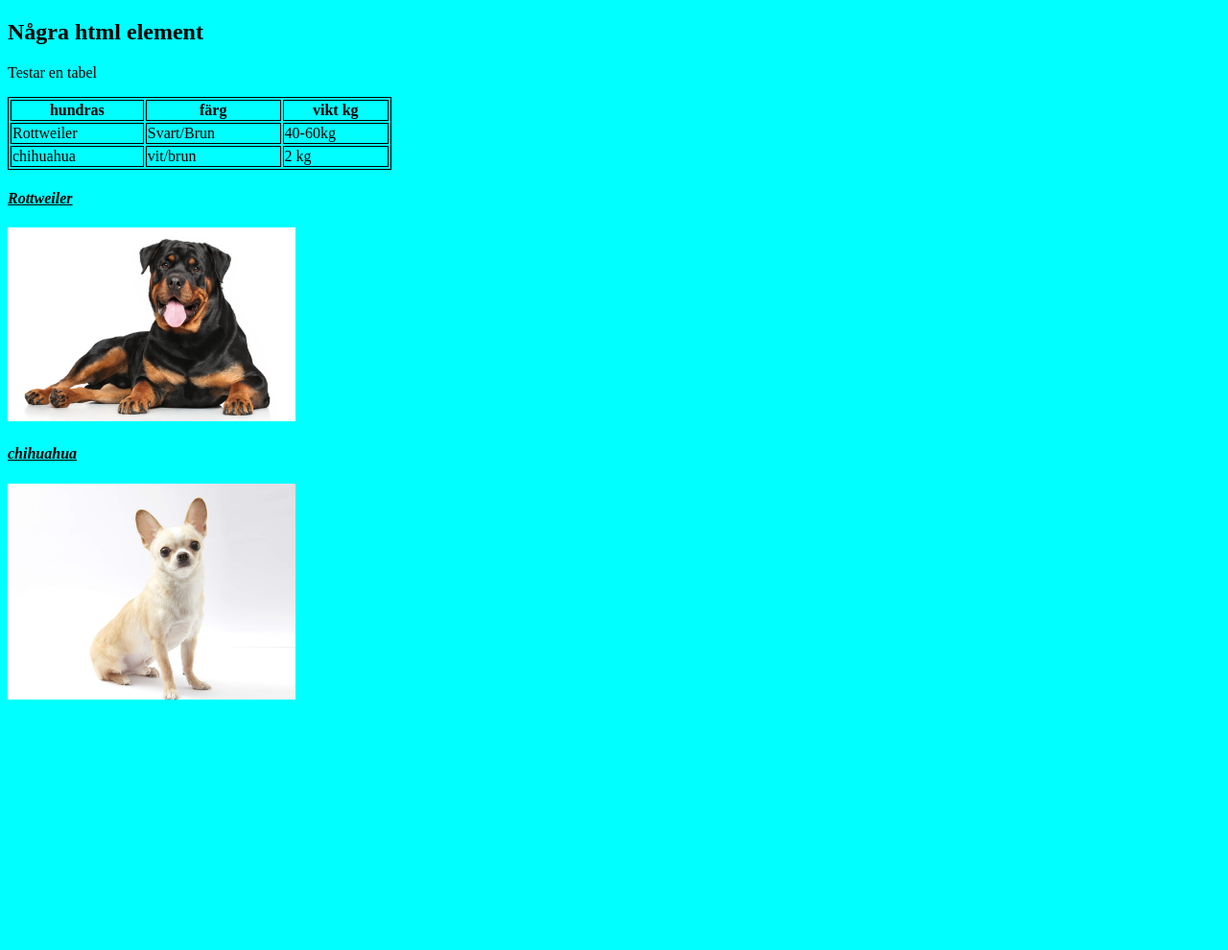
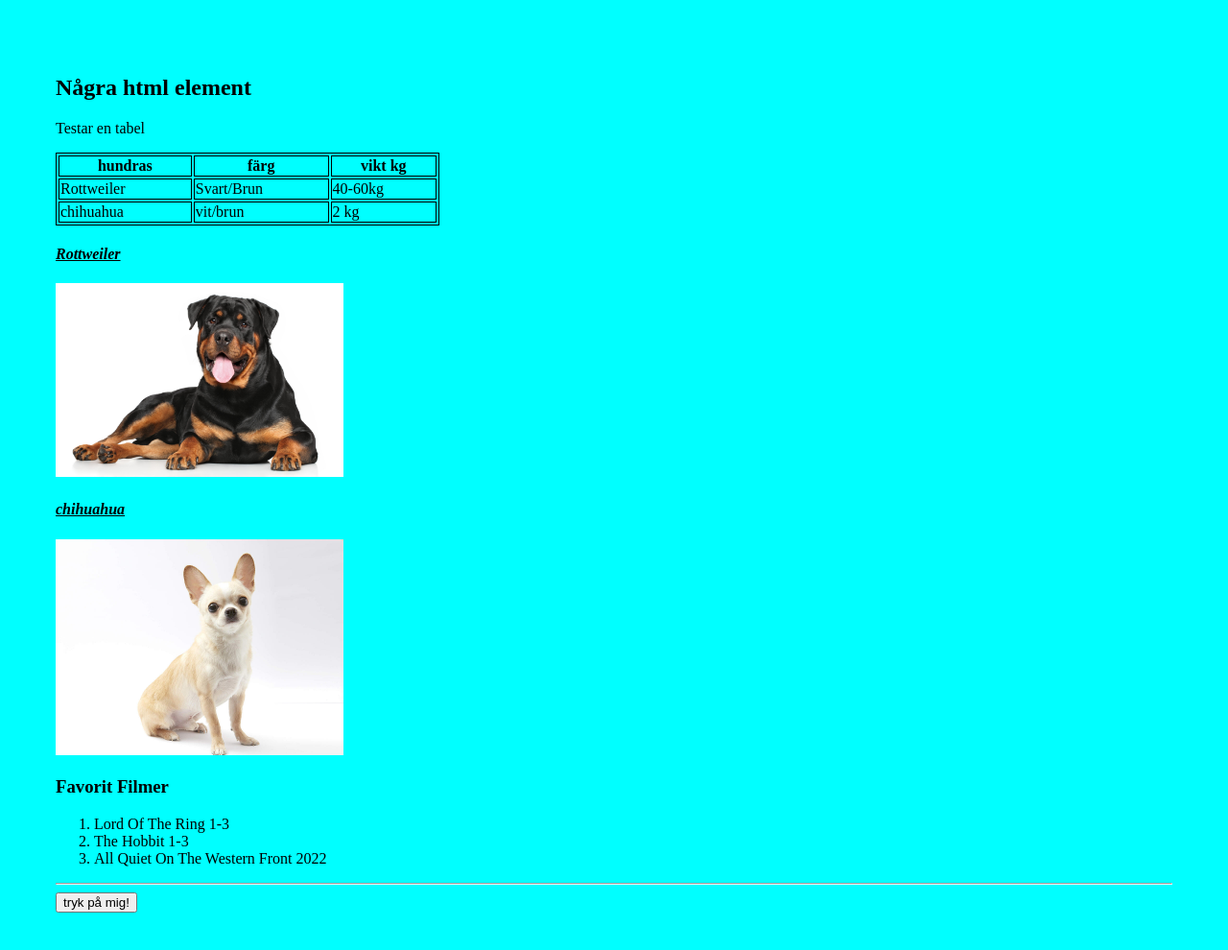
Before and after one commit to ZZasj/ZZasj.github.io, a plain HTML site: page html_element/index.html in a window 1280 px wide. Shown: the whole page at 96% size. Before the commit the page ends 800 px from the top, so only its background shows below. Drawn offline with Linux system fonts and the light colour scheme.

Commit message:
Klar för idag

```diff
--- a/html_element/index.html
+++ b/html_element/index.html
@@ -6,14 +6,15 @@
     <meta name="viewport" content="width=device-width, initial-scale=1.0">
     <title>html element</title>
     <link rel="stylesheet" href="style.css">
+    <script src="knapp.js"></script>
 </head>
 
 <body>
 
-    <!--i body skriver man det som ska synas på websidan-->
+    <!--i body skriver man det som ska synas på websidan  -->
+    <!--använder id för css  -->
 
-
-    <div>
+    <div id="mindiv">
 
 
         <h2>Några html element</h2>
@@ -38,9 +39,26 @@
 
         </table>
         <h4>Rottweiler</h4>
+        <!-- Här använder vi class för css  -->
         <img class="hundar" src="bilder/rottweiler.jpg" alt="">
         <h4>chihuahua</h4>
         <img class="hundar" src="bilder/chihuahua.jpg" alt="">
+
+
+        <h3>Favorit Filmer</h3>
+
+        <ol>
+            <li>Lord Of The Ring 1-3</li>
+            <li>The Hobbit 1-3</li>
+            <li>All Quiet On The Western Front 2022</li>
+
+        </ol>
+
+
+        <hr>
+        <button onclick="knapptryck()">tryk på mig!</button>
+
+
     </div>
 
 
--- /dev/null
+++ b/html_element/knapp.js
@@ -0,0 +1,8 @@
+
+function knapptryck(){
+    alert("Hej, det här var ju väldigt intresant och lärorikt!")
+
+}
+//En kommentar i javascript fill
+
+console.log("en variabel")
--- a/html_element/style.css
+++ b/html_element/style.css
@@ -3,6 +3,11 @@ body {
     background-color: cyan;
 
 }
+
+#mindiv{
+        padding: 50px;
+}
+/* Använder id elementet och detta är en kommentar i css */
 
 
 table,
@@ -12,6 +17,8 @@ td {
     width: 400px;
 
 }
+
+/*här använder vi class istället till elementet*/
 
 .hundar{
 
```
Also changed, not shown: index.html (+1 -1 lines).
